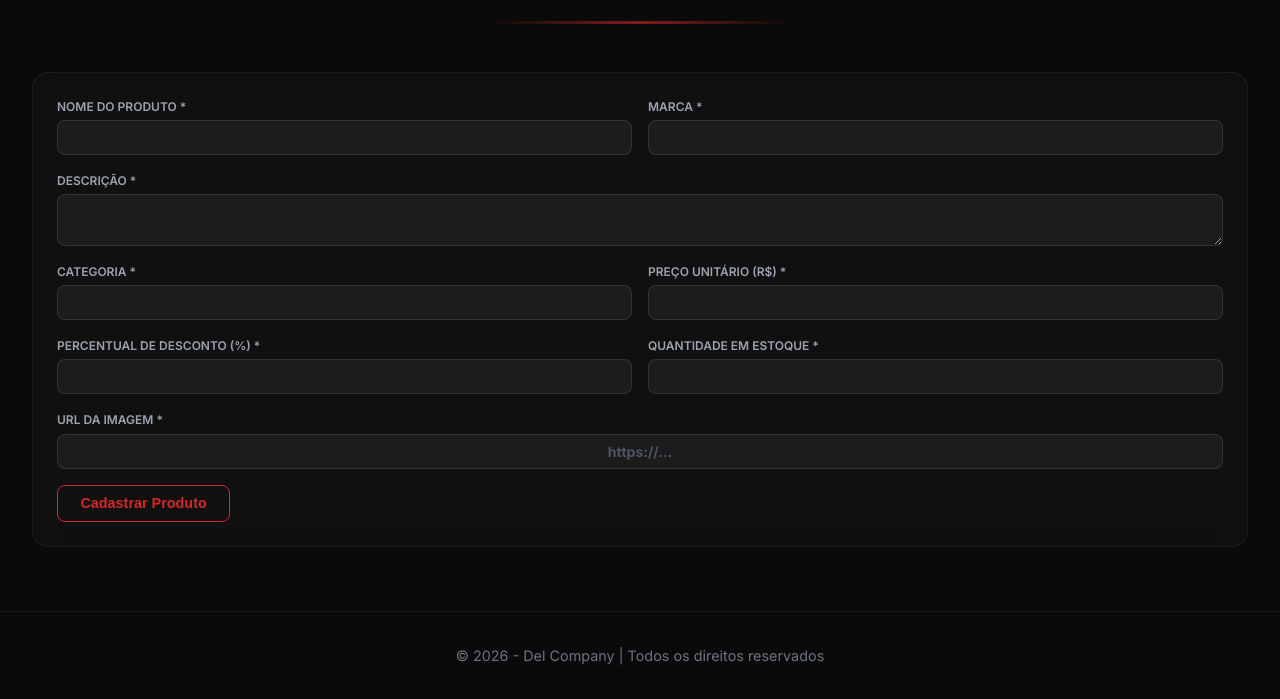
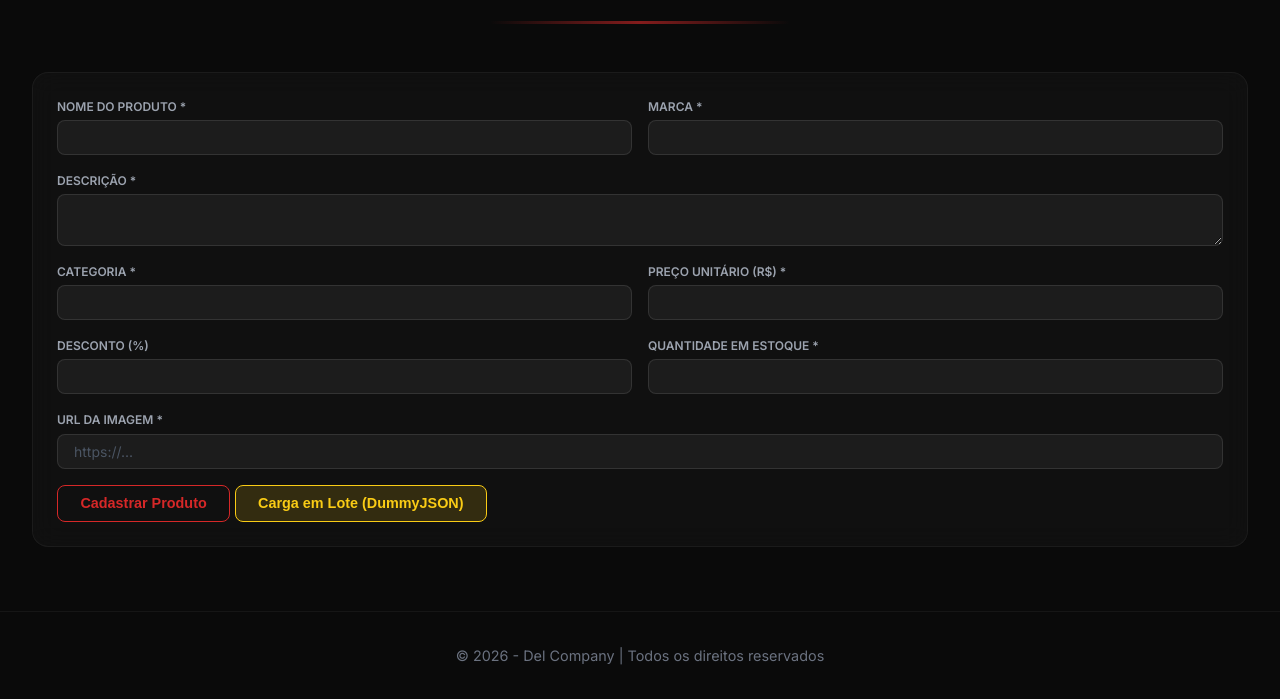
Before and after one commit to eli-bernardi/delmercado, a plain HTML site: page frontend/html/produto_cadastrar.html in a window 1280 px wide. Shown: the part 229-928 px from the top of the page. Drawn offline with Linux system fonts and the light colour scheme; files that its build step writes are made by us from their sources.

Commit message:
refactor(html): remover importacao de style_cad.css das paginas internas
- Comenta o link para style_cad.css em todas as 15 paginas internas
- Afetadas: compra_cadastrar, compra_listar, grafico_analitico, produto_apagar, produto_atualizar, produto_cadastrar, produto_consultar, produto_listar, relatorio_produtos_criticos, relatorio_volume_compras, usuario_apagar, usuario_atualizar, usuario_cadastrar, usuario_consultar, usuario_listar
- Os estilos necessarios foram incorporados ao style.css principal, tornando style_cad.css obsoleto para estas paginas

```diff
--- a/frontend/html/produto_cadastrar.html
+++ b/frontend/html/produto_cadastrar.html
@@ -11,7 +11,7 @@
   <link href="https://fonts.googleapis.com/css2?family=Inter:opsz,wght@14..32,300..800&display=swap" rel="stylesheet">
   <link rel="stylesheet" href="https://cdnjs.cloudflare.com/ajax/libs/font-awesome/6.5.0/css/all.min.css">
   <link rel="stylesheet" href="../css/style.css">
-  <link rel="stylesheet" href="../css/style_cad.css">
+  <!-- <link rel="stylesheet" href="../css/style_cad.css"> -->
   <script src="../js/produto_cadastrar.js" defer></script>
 </head>
 
@@ -69,13 +69,13 @@
         </div>
 
         <div class="campo-formulario">
-          <label class="rotulo-formulario">Percentual de Desconto (%) *</label>
-          <input type="number" id="percentualDesconto" class="entrada-formulario" step="0.1" min="0" max="100" required>
+          <label class="rotulo-formulario">Desconto (%)</label>
+          <input type="number" id="desconto" class="entrada-formulario" step="0.1" min="0" max="100">
         </div>
 
         <div class="campo-formulario">
           <label class="rotulo-formulario">Quantidade em Estoque *</label>
-          <input type="number" id="quantidade" class="entrada-formulario" min="0" required>
+          <input type="number" id="qtdeEstoque" class="entrada-formulario" min="0" required>
         </div>
 
         <div class="campo-formulario duas-colunas" style="grid-column: 1 / -1;">
@@ -85,6 +85,7 @@
 
         <div class="acoes-formulario">
           <button type="submit" class="botao-outline" id="btn_cadastrar">Cadastrar Produto</button>
+          <button type="button" class="botao-outline" id="btn_carga_lote" style="background: rgba(250,204,21,0.15); border-color: #facc15; color: #facc15;">Carga em Lote (DummyJSON)</button>
         </div>
       </form>
     </section>
```
Also changed, not shown: frontend/html/compra_cadastrar.html (+1 -1 lines), frontend/html/compra_listar.html (+1 -1 lines), frontend/html/grafico_analitico.html (+1 -1 lines), frontend/html/produto_apagar.html (+1 -1 lines), frontend/html/produto_atualizar.html (+5 -4 lines), frontend/html/produto_consultar.html (+1 -1 lines), frontend/html/produto_listar.html (+1 -1 lines), frontend/html/relatorio_produtos_criticos.html (+1 -1 lines), frontend/html/relatorio_volume_compras.html (+1 -1 lines), frontend/html/usuario_apagar.html (+1 -1 lines), frontend/html/usuario_atualizar.html (+1 -1 lines), frontend/html/usuario_cadastrar.html (+6 -2 lines), frontend/html/usuario_consultar.html (+1 -1 lines), frontend/html/usuario_listar.html (+1 -1 lines).
